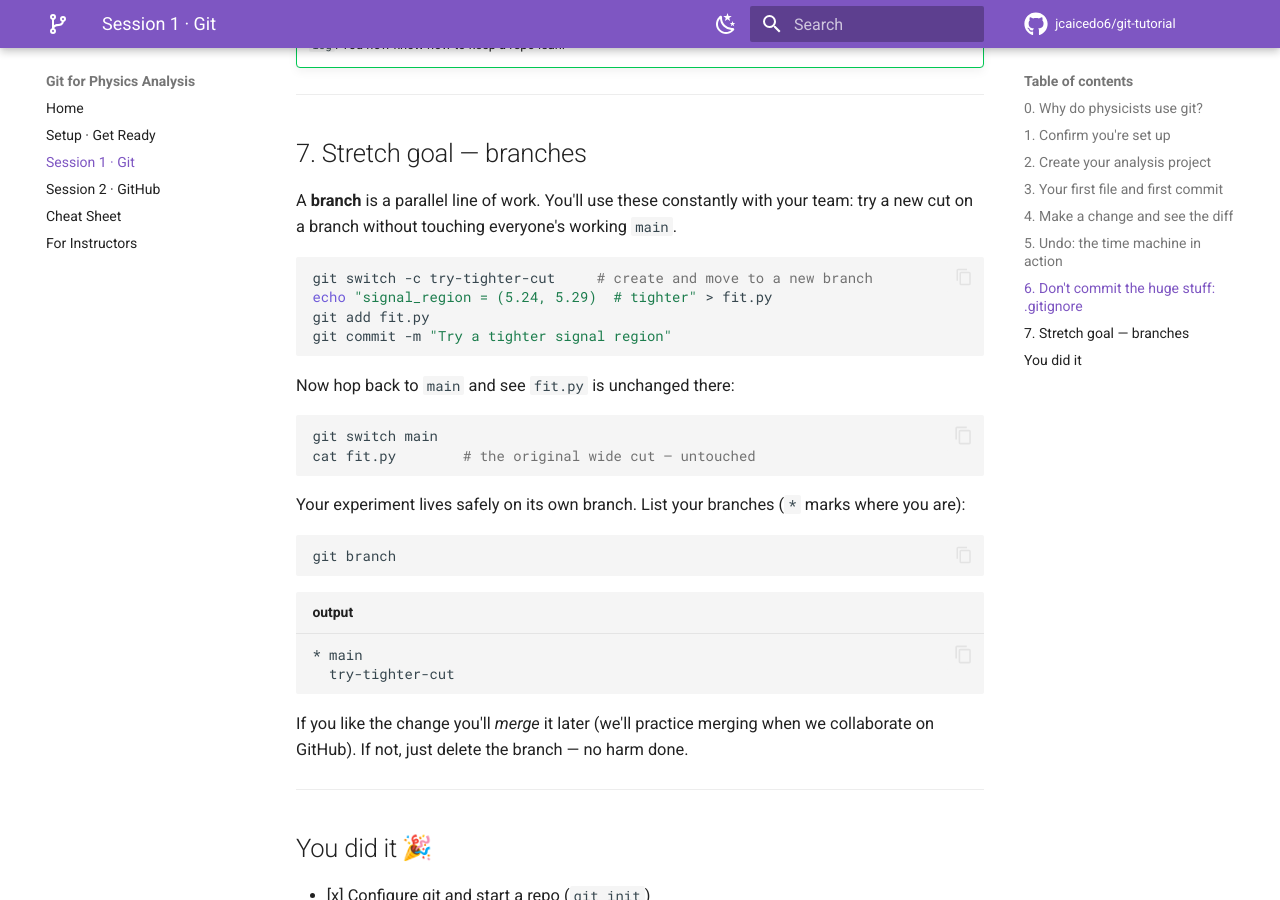
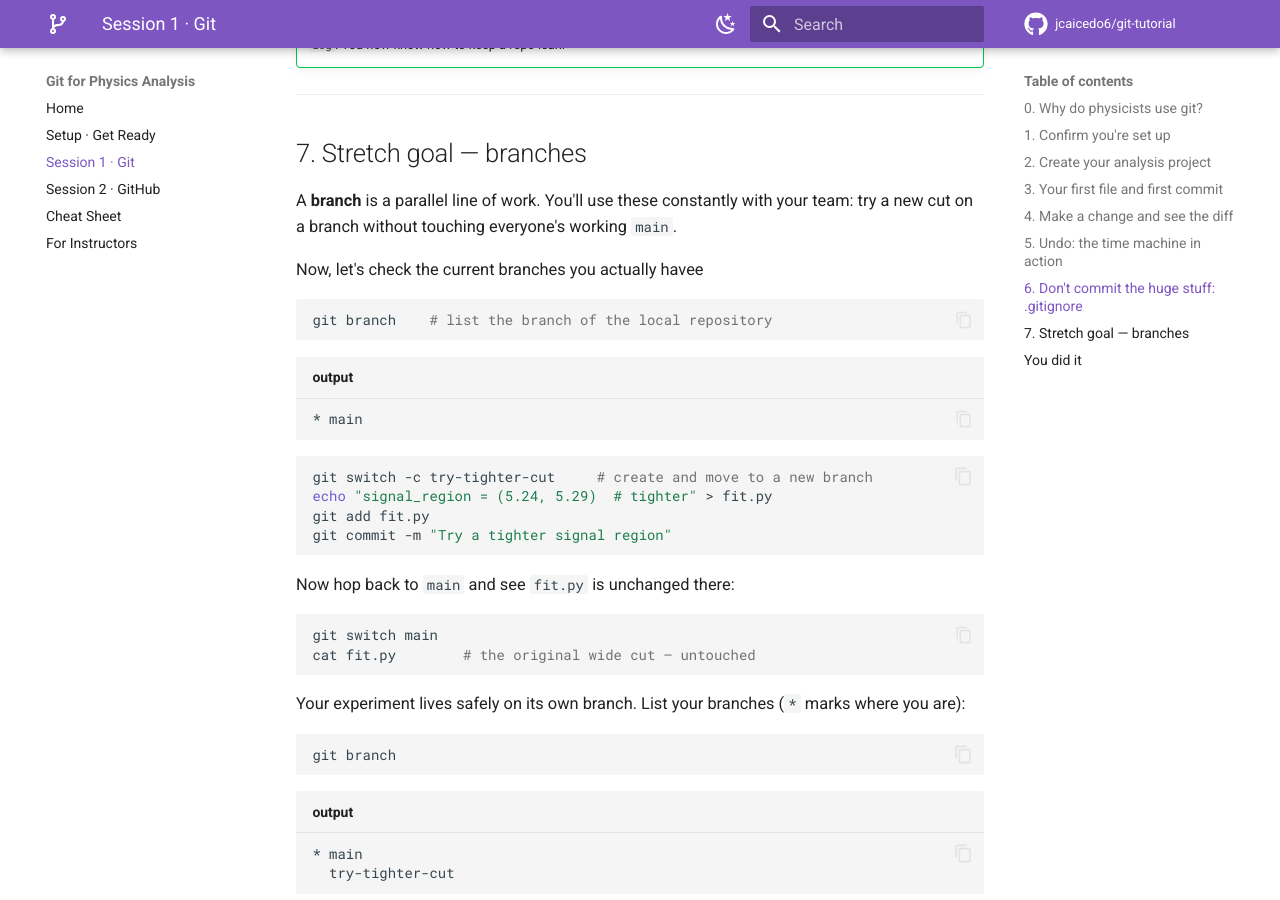
Before and after one commit to jcaicedo6/git-tutorial, an MkDocs documentation site: the page built from docs/session1-git.md, in a window 1280 px wide and 900 px high, scrolled down 6542 px. Built offline with MkDocs 1.6.1 and Material for MkDocs 9.7.7, drawn with Linux system fonts in a browser that asks for light colours; emoji names are drawn with the system emoji font; comment, search, counter and statistics services are not loaded.

Commit message:
Add how to list the branches

````diff
--- a/docs/session1-git.md
+++ b/docs/session1-git.md
@@ -409,6 +409,15 @@ git commit -m "Ignore ROOT files, logs, and Python cache"
 A **branch** is a parallel line of work. You'll use these constantly with your team: try
 a new cut on a branch without touching everyone's working `main`.
 
+Now, let's check the current branches you actually havee
+```bash
+git branch    # list the branch of the local repository
+```
+
+```title="output"
+* main
+```
+
 ```bash
 git switch -c try-tighter-cut     # create and move to a new branch
 echo "signal_region = (5.24, 5.29)  # tighter" > fit.py
````
